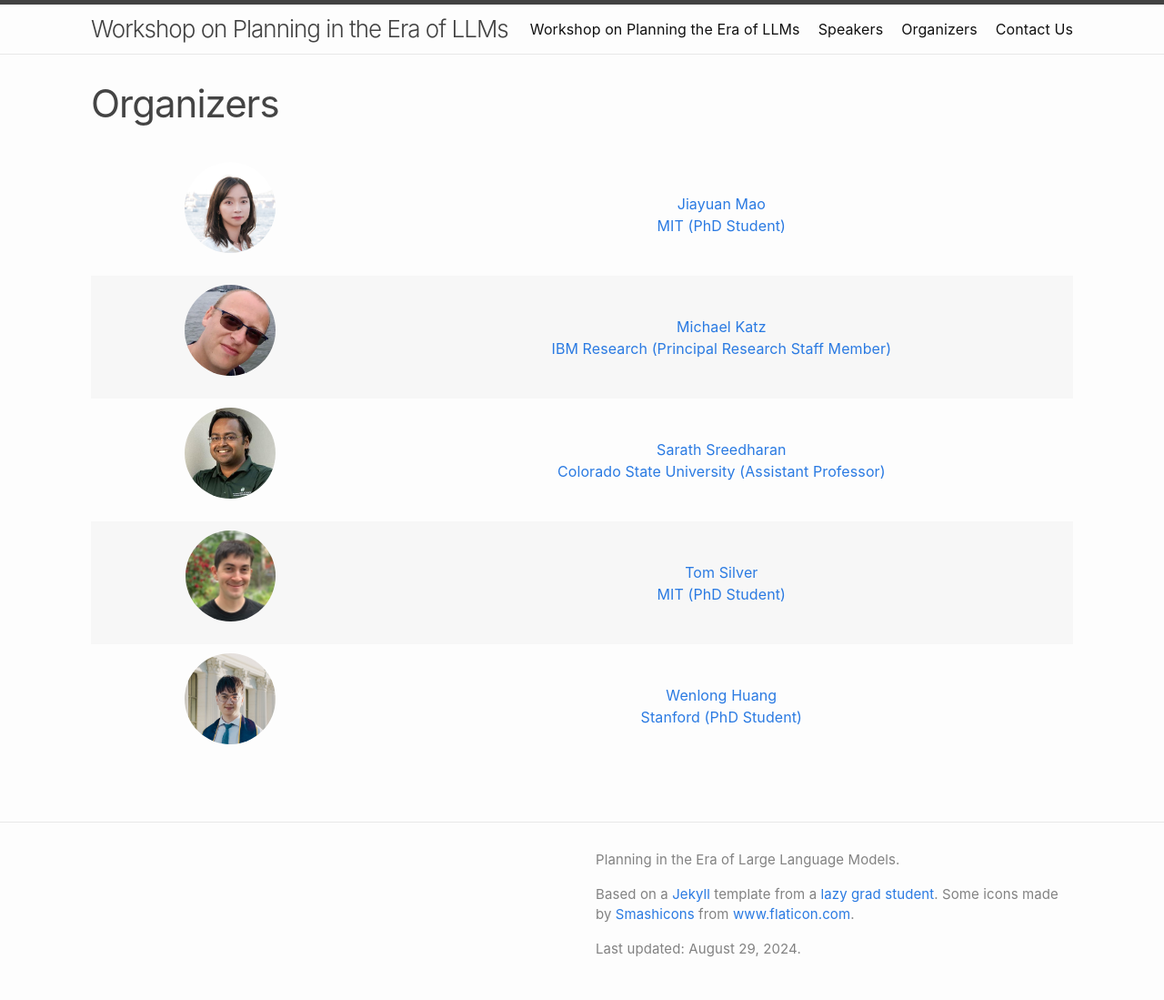
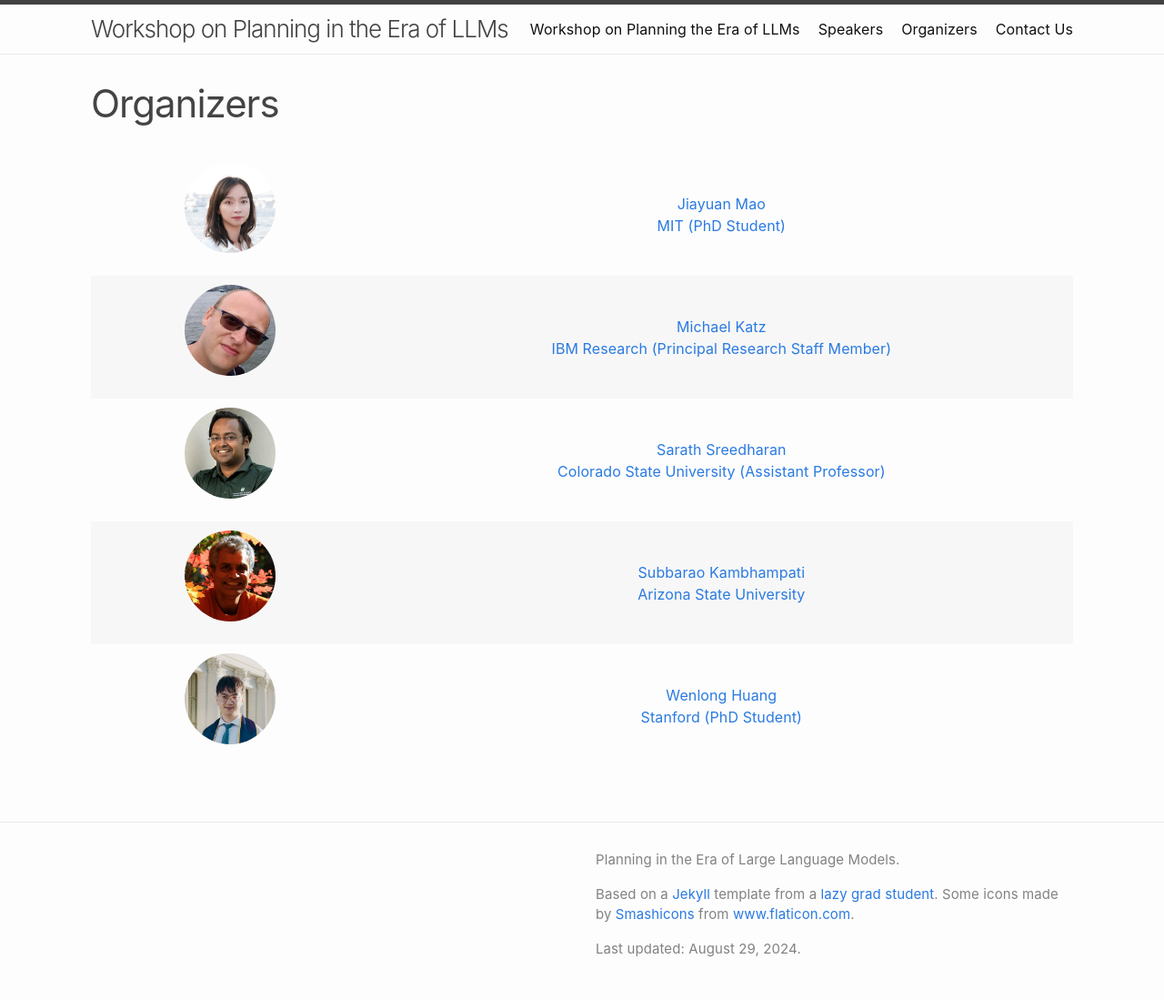
Before and after one commit to llmforplanning/llmforplanning.github.io, a Jekyll site: the page built from organizers.md, in a window 1280 px wide. Shown: the whole page at 91% size. Built offline with Jekyll 4.4.1, drawn with Linux system fonts in a browser that asks for light colours.

Commit message:
all changes

```diff
--- a/_organizers/tom.md
+++ b/_organizers/tom.md
@@ -1,15 +1,15 @@
 ---
 # Name of the organizer
-name: Tom Silver
+name: Subbarao Kambhampati
 
 # Link to the organizer's webpage
-webpage: https://web.mit.edu/tslvr/www/
+webpage: https://rakaposhi.eas.asu.edu/
 
 # Primary affiliation
-affil: MIT (PhD Student)
+affil: Arizona State University
 # Link to the primary affiliation
-affil_link: https://www.csail.mit.edu/
+affil_link: https://search.asu.edu/profile/95646
 
 # An image of the organizer (square aspect ratio works the best) (place in the `assets/img/organizers` directory)
-img: tom.jpg
+img: rao.png
 ---
```
Also changed, not shown: Gemfile.lock (deleted), assets/img/organizers/rao.png (added), assets/img/speakers/manling.jpg (added), assets/img/speakers/mlittman.jpg (added).
